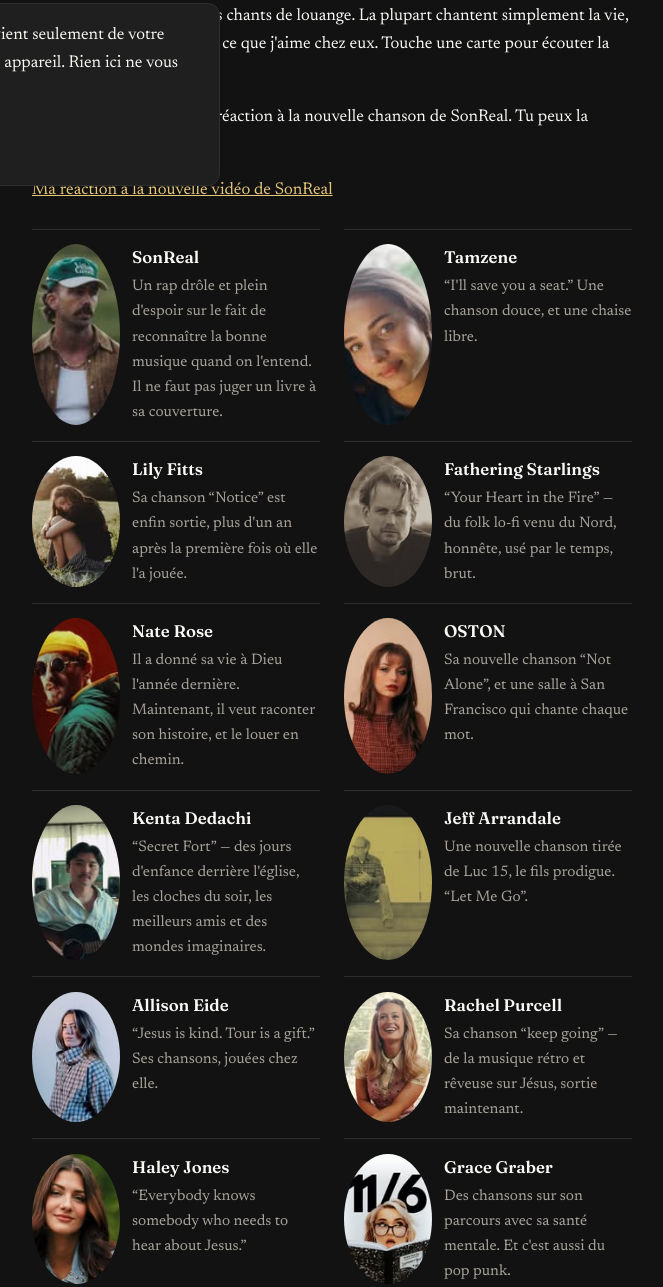
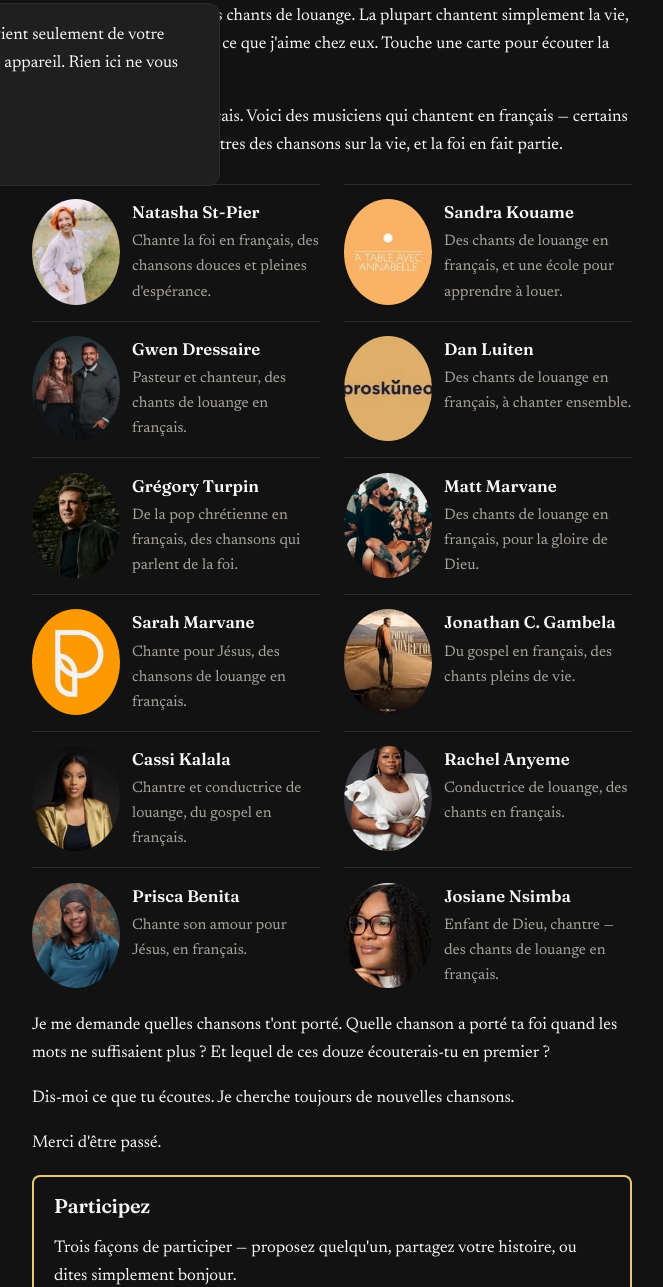
Before and after one commit to streamjonathan/jonathanmccallum-fr, an Eleventy site: page content/posts/2026-11-23-music-and-faith.md in a window 1280 px wide. Shown: the part 598-1885 px from the top of the page, without its empty margins (308-971 px from the left). Built offline with nearby package versions, Linux system fonts and the light colour scheme; Eleventy itself is replaced by a stand-in of ours; files that its build step writes are made by us from their sources.

Commit message:
Music and Faith: 12 fr-language musicians, self-hosted photos, SonReal paragraph dropped

```diff
--- a/content/posts/2026-11-23-music-and-faith.md
+++ b/content/posts/2026-11-23-music-and-faith.md
@@ -3,7 +3,7 @@ title: "La musique et la foi"
 date: 2026-11-23
 slug: music-and-faith
 draft: false
-shareImage: /images/music-faith/sonreal.jpg
+shareImage: /images/music-faith/natashastpier.jpg
 ---
 
 Je passe beaucoup de temps à écouter des musiciens sur Instagram. Voici quelques-uns de ceux que j'écoute en ce moment.
@@ -14,70 +14,68 @@ Paul a fait quelque chose de semblable à Athènes. Il a utilisé leur poésie e
 
 Ils ne chantent pas tous des chants de louange. La plupart chantent simplement la vie, et la foi en fait partie. C'est ce que j'aime chez eux. Touche une carte pour écouter la chanson sur Instagram.
 
-J'ai aussi fait une vidéo de réaction à la nouvelle chanson de SonReal. Tu peux la regarder ici :
-
-[Ma réaction à la nouvelle vidéo de SonReal](https://www.youtube.com/shorts/wePjZMr6beE)
+Ces chansons sont en français. Voici des musiciens qui chantent en français — certains des chants de louange, d'autres des chansons sur la vie, et la foi en fait partie.
 
 <div class="ig-grid">
-<a class="ig-card" href="https://www.instagram.com/reel/DgBgmKwB84s/" target="_blank" rel="noopener">
-<img class="ig-card__img" src="/images/music-faith/sonreal.jpg" alt="SonReal" loading="lazy" width="150" height="150">
-<span class="ig-card__text"><span class="ig-card__name">SonReal</span>
-<span class="ig-card__note">Un rap drôle et plein d'espoir sur le fait de reconnaître la bonne musique quand on l'entend. Il ne faut pas juger un livre à sa couverture.</span></span>
+<a class="ig-card" href="https://www.instagram.com/reel/De184l-tNGu/" target="_blank" rel="noopener">
+<img class="ig-card__img" src="/images/music-faith/natashastpier.jpg" alt="Natasha St-Pier" loading="lazy" width="150" height="150">
+<span class="ig-card__text"><span class="ig-card__name">Natasha St-Pier</span>
+<span class="ig-card__note">Chante la foi en français, des chansons douces et pleines d'espérance.</span></span>
 </a>
-<a class="ig-card" href="https://www.instagram.com/reel/DgDnpYFAUjr/" target="_blank" rel="noopener">
-<img class="ig-card__img" src="/images/music-faith/tamzene.jpg" alt="Tamzene" loading="lazy" width="150" height="150">
-<span class="ig-card__text"><span class="ig-card__name">Tamzene</span>
-<span class="ig-card__note">“I'll save you a seat.” Une chanson douce, et une chaise libre.</span></span>
+<a class="ig-card" href="https://www.instagram.com/reel/DeR1f3fiFUA/" target="_blank" rel="noopener">
+<img class="ig-card__img" src="/images/music-faith/sandra_kouame.jpg" alt="Sandra Kouame" loading="lazy" width="150" height="150">
+<span class="ig-card__text"><span class="ig-card__name">Sandra Kouame</span>
+<span class="ig-card__note">Des chants de louange en français, et une école pour apprendre à louer.</span></span>
 </a>
-<a class="ig-card" href="https://www.instagram.com/reel/Df5X6L3K-3W/" target="_blank" rel="noopener">
-<img class="ig-card__img" src="/images/music-faith/lilyfittsmusic.jpg" alt="Lily Fitts" loading="lazy" width="150" height="150">
-<span class="ig-card__text"><span class="ig-card__name">Lily Fitts</span>
-<span class="ig-card__note">Sa chanson “Notice” est enfin sortie, plus d'un an après la première fois où elle l'a jouée.</span></span>
+<a class="ig-card" href="https://www.instagram.com/reel/DfAdLu2B6x9/" target="_blank" rel="noopener">
+<img class="ig-card__img" src="/images/music-faith/gwendressaire.jpg" alt="Gwen Dressaire" loading="lazy" width="150" height="150">
+<span class="ig-card__text"><span class="ig-card__name">Gwen Dressaire</span>
+<span class="ig-card__note">Pasteur et chanteur, des chants de louange en français.</span></span>
 </a>
-<a class="ig-card" href="https://www.instagram.com/reel/DgE-ybeI6ko/" target="_blank" rel="noopener">
-<img class="ig-card__img" src="/images/music-faith/fatheringstarlings.jpg" alt="Fathering Starlings" loading="lazy" width="150" height="150">
-<span class="ig-card__text"><span class="ig-card__name">Fathering Starlings</span>
-<span class="ig-card__note">“Your Heart in the Fire” — du folk lo-fi venu du Nord, honnête, usé par le temps, brut.</span></span>
+<a class="ig-card" href="https://www.instagram.com/reel/DewyWocMg5u/" target="_blank" rel="noopener">
+<img class="ig-card__img" src="/images/music-faith/danluiten.jpg" alt="Dan Luiten" loading="lazy" width="150" height="150">
+<span class="ig-card__text"><span class="ig-card__name">Dan Luiten</span>
+<span class="ig-card__note">Des chants de louange en français, à chanter ensemble.</span></span>
 </a>
-<a class="ig-card" href="https://www.instagram.com/reel/DfkSMZhpium/" target="_blank" rel="noopener">
-<img class="ig-card__img" src="/images/music-faith/naterosemusic.jpg" alt="Nate Rose" loading="lazy" width="150" height="150">
-<span class="ig-card__text"><span class="ig-card__name">Nate Rose</span>
-<span class="ig-card__note">Il a donné sa vie à Dieu l'année dernière. Maintenant, il veut raconter son histoire, et le louer en chemin.</span></span>
+<a class="ig-card" href="https://www.instagram.com/reel/DdT0jg3jBKW/" target="_blank" rel="noopener">
+<img class="ig-card__img" src="/images/music-faith/gregoryturpin.jpg" alt="Grégory Turpin" loading="lazy" width="150" height="150">
+<span class="ig-card__text"><span class="ig-card__name">Grégory Turpin</span>
+<span class="ig-card__note">De la pop chrétienne en français, des chansons qui parlent de la foi.</span></span>
 </a>
-<a class="ig-card" href="https://www.instagram.com/p/DgBMyeNkkyO/" target="_blank" rel="noopener">
-<img class="ig-card__img" src="/images/music-faith/ostonmusic.jpg" alt="OSTON" loading="lazy" width="150" height="150">
-<span class="ig-card__text"><span class="ig-card__name">OSTON</span>
-<span class="ig-card__note">Sa nouvelle chanson “Not Alone”, et une salle à San Francisco qui chante chaque mot.</span></span>
+<a class="ig-card" href="https://www.instagram.com/reel/DdWoWrINqm8/" target="_blank" rel="noopener">
+<img class="ig-card__img" src="/images/music-faith/mattmarvane.jpg" alt="Matt Marvane" loading="lazy" width="150" height="150">
+<span class="ig-card__text"><span class="ig-card__name">Matt Marvane</span>
+<span class="ig-card__note">Des chants de louange en français, pour la gloire de Dieu.</span></span>
 </a>
-<a class="ig-card" href="https://www.instagram.com/reel/Df1qtokoyBh/" target="_blank" rel="noopener">
-<img class="ig-card__img" src="/images/music-faith/kenta_dedachi.jpg" alt="Kenta Dedachi" loading="lazy" width="150" height="150">
-<span class="ig-card__text"><span class="ig-card__name">Kenta Dedachi</span>
-<span class="ig-card__note">“Secret Fort” — des jours d'enfance derrière l'église, les cloches du soir, les meilleurs amis et des mondes imaginaires.</span></span>
+<a class="ig-card" href="https://www.instagram.com/reel/DdIunEbNi6U/" target="_blank" rel="noopener">
+<img class="ig-card__img" src="/images/music-faith/sarahmarvane.jpg" alt="Sarah Marvane" loading="lazy" width="150" height="150">
+<span class="ig-card__text"><span class="ig-card__name">Sarah Marvane</span>
+<span class="ig-card__note">Chante pour Jésus, des chansons de louange en français.</span></span>
 </a>
-<a class="ig-card" href="https://www.instagram.com/reel/DfCRnSiPXa5/" target="_blank" rel="noopener">
-<img class="ig-card__img" src="/images/music-faith/jeffarrandale.jpg" alt="Jeff Arrandale" loading="lazy" width="150" height="150">
-<span class="ig-card__text"><span class="ig-card__name">Jeff Arrandale</span>
-<span class="ig-card__note">Une nouvelle chanson tirée de Luc 15, le fils prodigue. “Let Me Go”.</span></span>
+<a class="ig-card" href="https://www.instagram.com/reel/Df-ZtoPgftv/" target="_blank" rel="noopener">
+<img class="ig-card__img" src="/images/music-faith/jonathangambela.jpg" alt="Jonathan C. Gambela" loading="lazy" width="150" height="150">
+<span class="ig-card__text"><span class="ig-card__name">Jonathan C. Gambela</span>
+<span class="ig-card__note">Du gospel en français, des chants pleins de vie.</span></span>
 </a>
-<a class="ig-card" href="https://www.instagram.com/reel/Df71X0lzZsN/" target="_blank" rel="noopener">
-<img class="ig-card__img" src="/images/music-faith/allison_eide.jpg" alt="Allison Eide" loading="lazy" width="150" height="150">
-<span class="ig-card__text"><span class="ig-card__name">Allison Eide</span>
-<span class="ig-card__note">“Jesus is kind. Tour is a gift.” Ses chansons, jouées chez elle.</span></span>
+<a class="ig-card" href="https://www.instagram.com/reel/DfPxPYusEQA/" target="_blank" rel="noopener">
+<img class="ig-card__img" src="/images/music-faith/cassikalalatshimpi.jpg" alt="Cassi Kalala" loading="lazy" width="150" height="150">
+<span class="ig-card__text"><span class="ig-card__name">Cassi Kalala</span>
+<span class="ig-card__note">Chantre et conductrice de louange, du gospel en français.</span></span>
 </a>
-<a class="ig-card" href="https://www.instagram.com/reel/DgD31mXBDcn/" target="_blank" rel="noopener">
-<img class="ig-card__img" src="/images/music-faith/rachelpurcellmusic.jpg" alt="Rachel Purcell" loading="lazy" width="150" height="150">
-<span class="ig-card__text"><span class="ig-card__name">Rachel Purcell</span>
-<span class="ig-card__note">Sa chanson “keep going” — de la musique rétro et rêveuse sur Jésus, sortie maintenant.</span></span>
+<a class="ig-card" href="https://www.instagram.com/reel/DRfCrp4gN15/" target="_blank" rel="noopener">
+<img class="ig-card__img" src="/images/music-faith/rachelanyeme.jpg" alt="Rachel Anyeme" loading="lazy" width="150" height="150">
+<span class="ig-card__text"><span class="ig-card__name">Rachel Anyeme</span>
+<span class="ig-card__note">Conductrice de louange, des chants en français.</span></span>
 </a>
-<a class="ig-card" href="https://www.instagram.com/reel/Df9vziqCJtC/" target="_blank" rel="noopener">
-<img class="ig-card__img" src="/images/music-faith/haleyjonesofficial.jpg" alt="Haley Jones" loading="lazy" width="150" height="150">
-<span class="ig-card__text"><span class="ig-card__name">Haley Jones</span>
-<span class="ig-card__note">“Everybody knows somebody who needs to hear about Jesus.”</span></span>
+<a class="ig-card" href="https://www.instagram.com/reel/DeixHjaxZP7/" target="_blank" rel="noopener">
+<img class="ig-card__img" src="/images/music-faith/priscabenita_.jpg" alt="Prisca Benita" loading="lazy" width="150" height="150">
+<span class="ig-card__text"><span class="ig-card__name">Prisca Benita</span>
+<span class="ig-card__note">Chante son amour pour Jésus, en français.</span></span>
 </a>
-<a class="ig-card" href="https://www.instagram.com/reel/DgAmATaizM0/" target="_blank" rel="noopener">
-<img class="ig-card__img" src="/images/music-faith/gracegrabermusic.jpg" alt="Grace Graber" loading="lazy" width="150" height="150">
-<span class="ig-card__text"><span class="ig-card__name">Grace Graber</span>
-<span class="ig-card__note">Des chansons sur son parcours avec sa santé mentale. Et c'est aussi du pop punk.</span></span>
+<a class="ig-card" href="https://www.instagram.com/reel/DNv-aCYWhPv/" target="_blank" rel="noopener">
+<img class="ig-card__img" src="/images/music-faith/josiane_nsimba.jpg" alt="Josiane Nsimba" loading="lazy" width="150" height="150">
+<span class="ig-card__text"><span class="ig-card__name">Josiane Nsimba</span>
+<span class="ig-card__note">Enfant de Dieu, chantre — des chants de louange en français.</span></span>
 </a>
 </div>
 
```
Also changed, not shown: content/images/music-faith/cassikalalatshimpi.jpg (added), content/images/music-faith/danluiten.jpg (added), content/images/music-faith/gregoryturpin.jpg (added), content/images/music-faith/gwendressaire.jpg (added), content/images/music-faith/jonathangambela.jpg (added), content/images/music-faith/josiane_nsimba.jpg (added), content/images/music-faith/mattmarvane.jpg (added), content/images/music-faith/natashastpier.jpg (added), content/images/music-faith/priscabenita_.jpg (added), content/images/music-faith/rachelanyeme.jpg (added), content/images/music-faith/sandra_kouame.jpg (added), content/images/music-faith/sarahmarvane.jpg (added).
